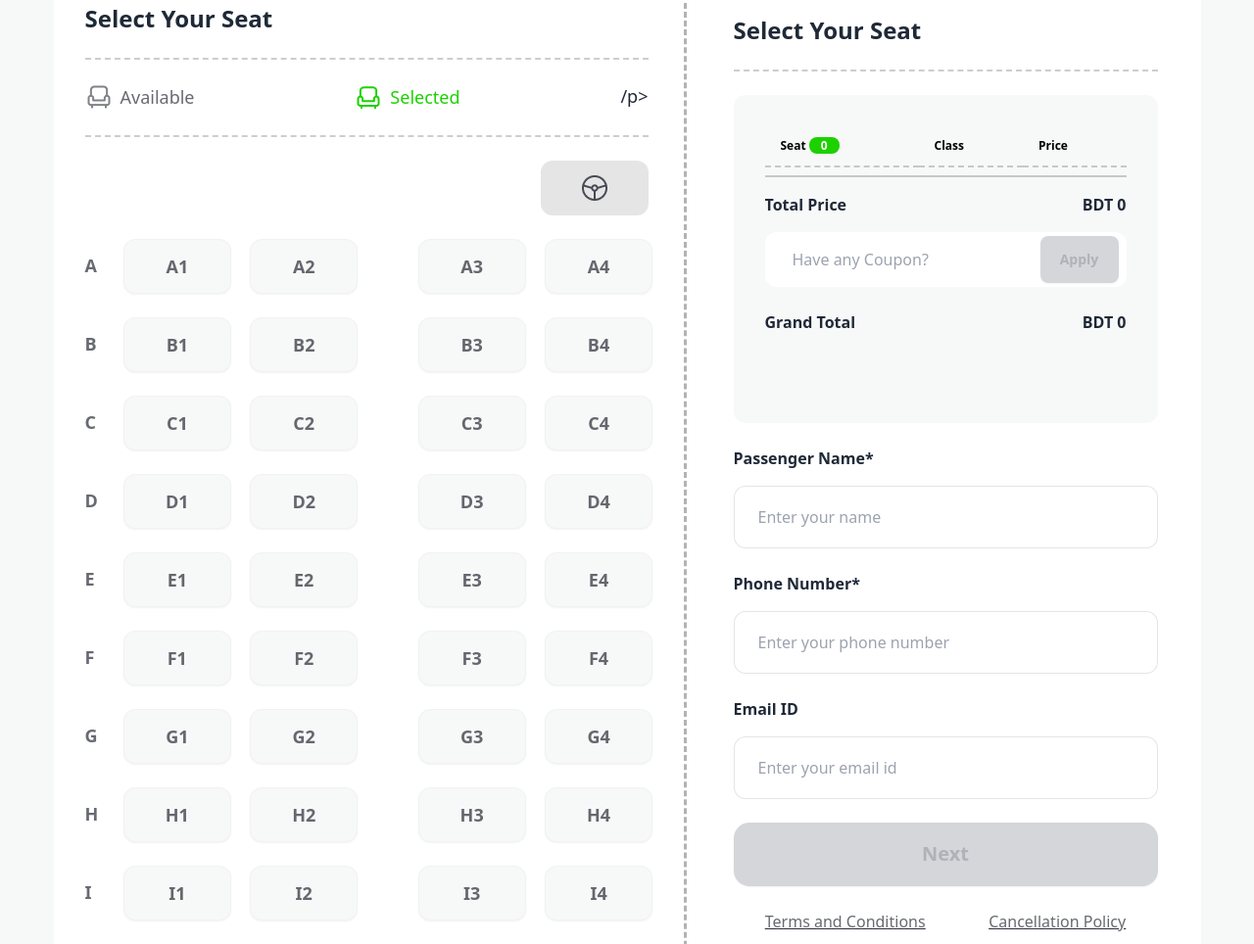
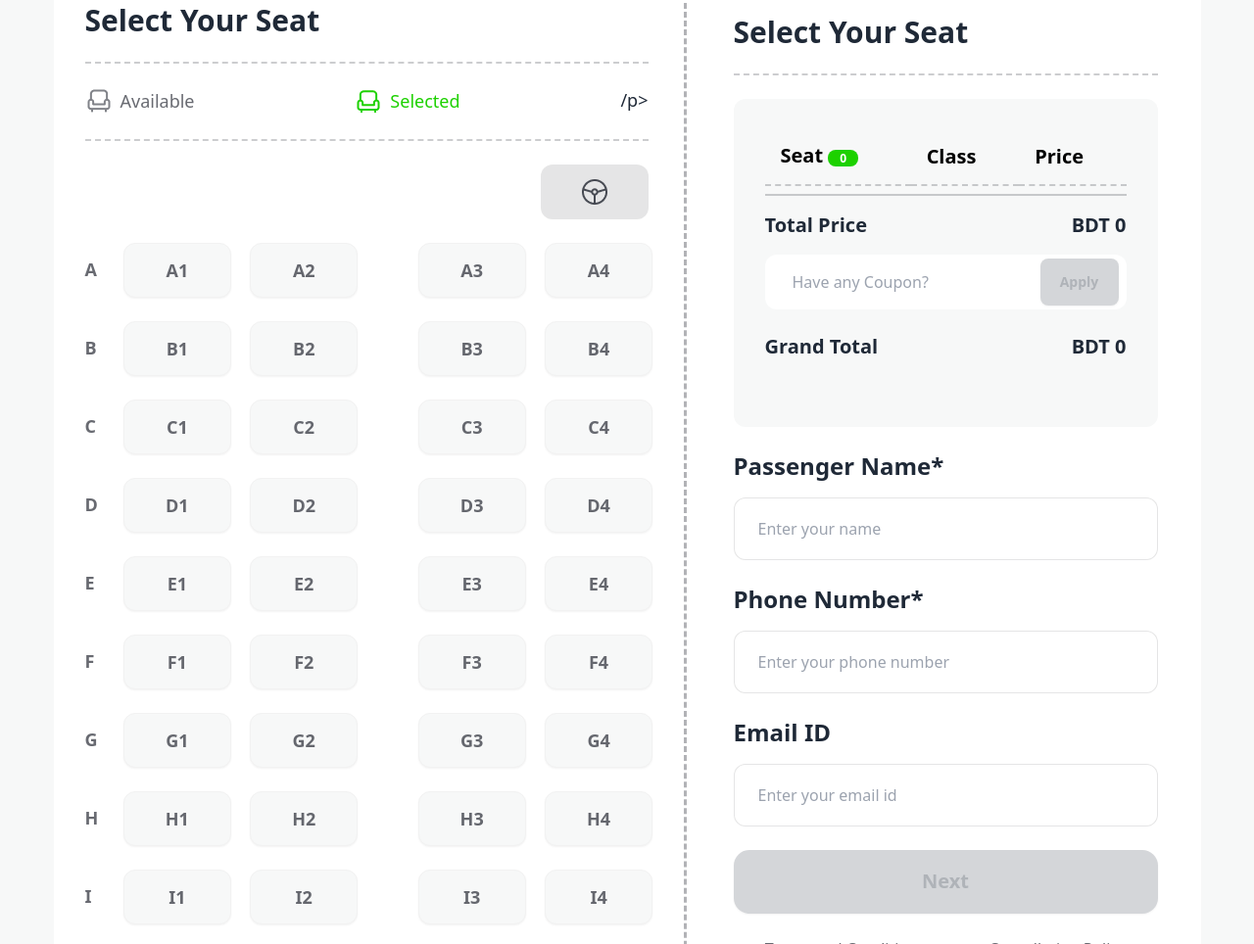
Before and after one commit to afrin823/hero-js-assignment05, a plain HTML site: page index.html in a window 1280 px wide. Shown: the part 2334-3298 px from the top of the page at 98% size. Drawn offline with nearby package versions, Linux system fonts and the light colour scheme.

Commit message:
ph paribahan done

```diff
--- a/index.html
+++ b/index.html
@@ -231,7 +231,7 @@ class="bg-[#F7F8F8] h-full py-[40px] px-3 lg:px-0 lg:py-[120px] rounded-[44px] l
     </div>
     <div class="bg-white min-h-[200px] lg:p-8 rounded-[24px] lg:flex h-full gap-9">
         <div class="">
-            <h3 class="text-center lg:text-start raleway text-2xl font-semibold">Select Your Seat</h3>
+            <h3 class="text-center lg:text-start raleway text-3xl font-semibold">Select Your Seat</h3>
             <hr class="border-dashed border-t-[2px] border-[rgba(3,7,18,0.20)] my-6">
             <p class="text-[18px] font-medium flex justify-between">
                 <span class=" common-color flex items-center gap-2">
@@ -315,7 +315,7 @@ class="bg-[#F7F8F8] h-full py-[40px] px-3 lg:px-0 lg:py-[120px] rounded-[44px] l
 
         <div class="p-3">
             <div class="mt-5 lg:mt-0">
-                <h3 class="raleway text-2xl font-semibold text-center lg:text-start">Select Your Seat</h3>
+                <h3 class="raleway text-3xl font-semibold text-center lg:text-start ">Select Your Seat</h3>
                 <hr class="w-full border-dashed border-t-[2px] border-[rgba(3,7,18,0.20)] my-6">
             </div>
             <div class="lg:min-w-[433px] min-h-[335px] bg-[#F7F8F8] p-2 lg:mx-0 lg:p-8 rounded-xl">
@@ -328,11 +328,11 @@ class="bg-[#F7F8F8] h-full py-[40px] px-3 lg:px-0 lg:py-[120px] rounded-[44px] l
                         <!-- head -->
                         <thead>
                             <tr class="font-medium text-black border-b-[2px] border-dashed border-[rgba(3,7,18,0.20)]">
-                                <th class="space-x-1">Seat <span id="seat-booked"
+                                <th class="space-x-1 text-xl">Seat <span id="seat-booked"
                                  class="px-3 text-[12px] font-bold text-white bg-[#1DD100] rounded-lg">0</span>
                                 </th>
-                                <th>Class</th>
-                                <th>Price</th>
+                                <th class="text-xl">Class</th>
+                                <th class="text-xl">Price</th>
                             </tr>
                         </thead>
 
@@ -341,8 +341,8 @@ class="bg-[#F7F8F8] h-full py-[40px] px-3 lg:px-0 lg:py-[120px] rounded-[44px] l
                     </table>
                     <hr class="border-[1px] mt-2 border-[rgba(3,7,18,0.20)]">
                     <div class="font-semibold flex justify-between mt-4">
-                        <p class="">Total Price</p>
-                        <p class="">BDT <span id="total-price">0</span></p>
+                        <p class="text-xl">Total Price</p>
+                        <p class="text-xl">BDT <span id="total-price">0</span></p>
                     </div>
                     <div id="coupon-div"
                         class="bg-white h-[56px] rounded-xl flex items-center p-2 mt-4 mb-6">
@@ -352,12 +352,12 @@ class="bg-[#F7F8F8] h-full py-[40px] px-3 lg:px-0 lg:py-[120px] rounded-[44px] l
                             onclick="applyCoupon()" disabled>Apply</button>
                     </div>
                     <div id="discount-div" class="hidden font-semibold flex justify-between mt-4">
-                        <p class="">Discount TK</p>
-                        <p class="">BDT <span id="discount">0</span></p>
+                        <p class="text-xl">Discount TK</p>
+                        <p class="text-xl">BDT <span id="discount">0</span></p>
                     </div>
                     <div class="font-semibold flex justify-between mt-4">
-                        <p class="">Grand Total</p>
-                        <p class="">BDT <span id="grand-price">0</span></p>
+                        <p class="text-xl">Grand Total</p>
+                        <p class="text-xl">BDT <span id="grand-price">0</span></p>
                     </div>
 
                 </div>
@@ -368,21 +368,21 @@ class="bg-[#F7F8F8] h-full py-[40px] px-3 lg:px-0 lg:py-[120px] rounded-[44px] l
             <div id="submit-section" class="grid grid-cols-1 mt-6 gap-6">
 
                 <div class="">
-                    <p class="font-semibold">Passenger Name*</p>
+                    <p class="font-semibold text-2xl">Passenger Name*</p>
                     <input id="passenger-name"
                         class="w-full min-h-[64px] pl-6 rounded-xl  border-[1px] border-[rgba(3,7,18,0.10)] mt-4"
                         type="text" placeholder="Enter your name">
                 </div>
 
                 <div class="">
-                    <p class="font-semibold">Phone Number*</p>
+                    <p class="font-semibold text-2xl">Phone Number*</p>
                     <input id="phone-number"
                         class="w-full min-h-[64px] pl-6 rounded-xl border-[1px] border-[rgba(3,7,18,0.10)] mt-4"
                         type="text" placeholder="Enter your phone number">
                 </div>
 
                 <div class="">
-                    <p  class="font-semibold">Email ID</p>
+                    <p  class="font-semibold text-2xl">Email ID</p>
                     <input id="email-id"
                         class="w-full min-h-[64px] pl-6 rounded-xl  border-[1px] border-[rgba(3,7,18,0.10)] mt-4"
                         type="email" placeholder="Enter your email id">
```
